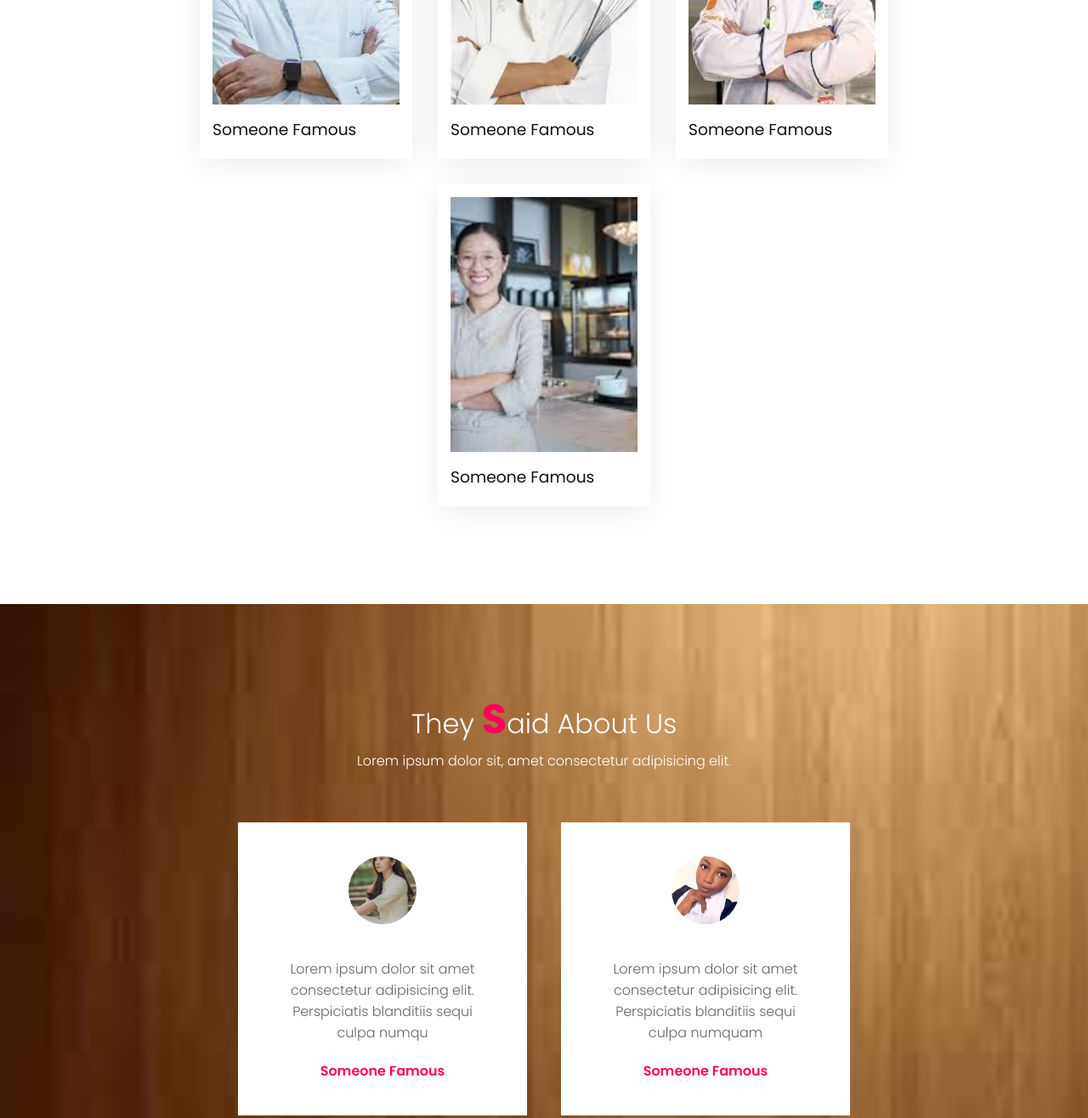
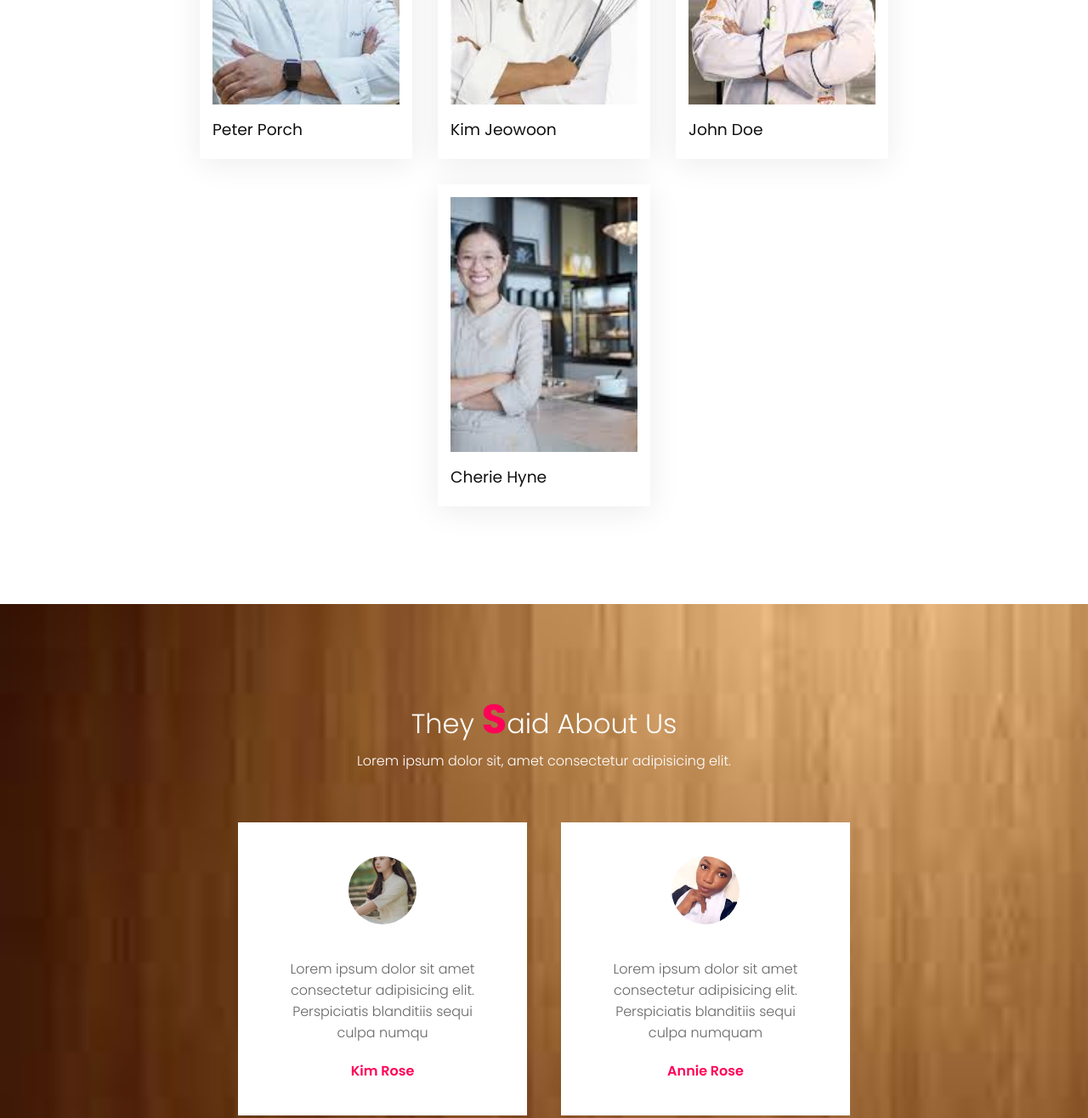
Before and after one commit to Developer-Barsha/restaurant-practice, a plain HTML site: page index.html in a window 1280 px wide. Shown: the part 3380-4696 px from the top of the page at 85% size. Drawn offline with Linux system fonts and the light colour scheme.

Commit message:
names added

```diff
--- a/index.html
+++ b/index.html
@@ -113,7 +113,7 @@
                     <img src="images/expert.jpg">
                 </div>
                 <div class="text">
-                    <h3>Someone Famous</h3>
+                    <h3>Peter Porch</h3>
                 </div>
             </div>
             <div class="box">
@@ -121,7 +121,7 @@
                     <img src="images/expert2.jpg">
                 </div>
                 <div class="text">
-                    <h3>Someone Famous</h3>
+                    <h3>Kim Jeowoon</h3>
                 </div>
             </div>
             <div class="box">
@@ -129,7 +129,7 @@
                     <img src="images/expert3.jpg">
                 </div>
                 <div class="text">
-                    <h3>Someone Famous</h3>
+                    <h3>John Doe</h3>
                 </div>
             </div>
             <div class="box">
@@ -137,7 +137,7 @@
                     <img src="images/expert4.jpg">
                 </div>
                 <div class="text">
-                    <h3>Someone Famous</h3>
+                    <h3>Cherie Hyne</h3>
                 </div>
             </div>
         </div>
@@ -155,7 +155,7 @@
                 </div>
                 <div class="text">
                     <p>Lorem ipsum dolor sit amet consectetur adipisicing elit. Perspiciatis blanditiis sequi culpa numqu</p>
-                    <h3>Someone Famous</h3>
+                    <h3>Kim Rose</h3>
                 </div>
             </div>
             <div class="box">
@@ -164,7 +164,7 @@
                 </div>
                 <div class="text">
                     <p>Lorem ipsum dolor sit amet consectetur adipisicing elit. Perspiciatis blanditiis sequi culpa numquam</p>
-                    <h3>Someone Famous</h3>
+                    <h3>Annie Rose</h3>
                 </div>
             </div>
             <div class="box">
@@ -173,7 +173,7 @@
                 </div>
                 <div class="text">
                     <p>Lorem ipsum dolor sit amet consectetur adipisicing elit. Perspiciatis blanditiis sequi culpa numquam voluptatum</p>
-                    <h3>Someone Famous</h3>
+                    <h3>Kim Jisoo</h3>
                 </div>
             </div>
         </div>
```
